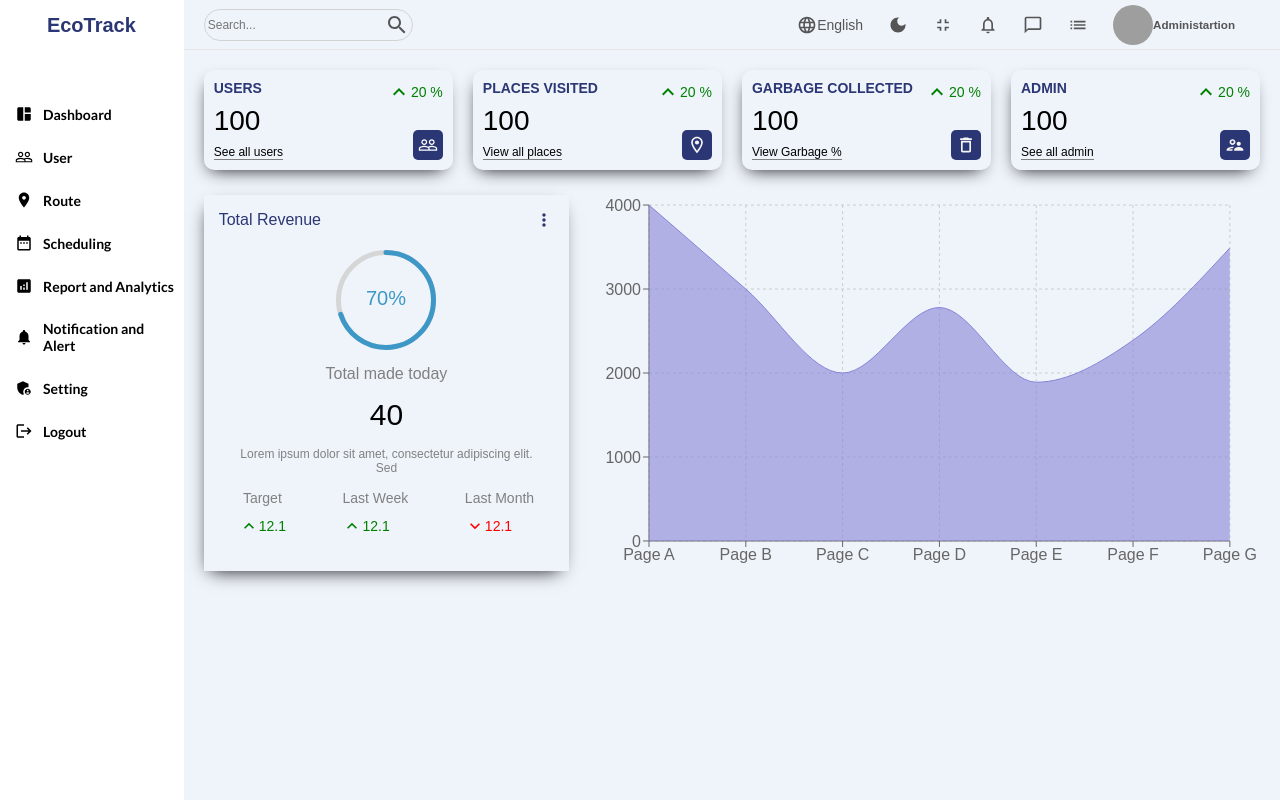
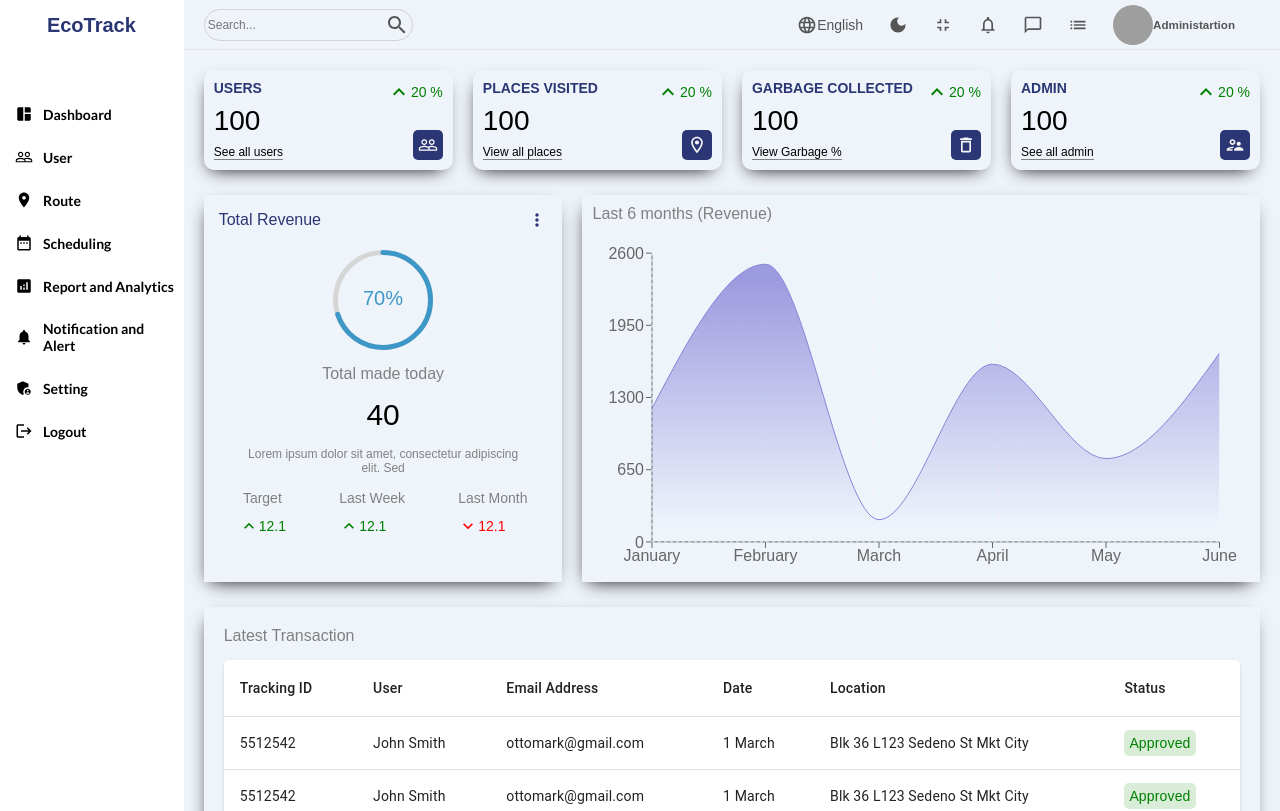
Before and after one commit to ssmdvc/ECOTRACK, a React (Create React App) app in the folder ecotrack/: page /dashboard in a window 1280 px wide. Shown: the top 811 px of the page. Built offline with nearby package versions, Linux system fonts and the light colour scheme; grey boxes are pictures that could not be loaded.

Commit message:
updated dashboard
added graphs and table

```diff
--- a/ecotrack/src/Components/Chart/Chart.jsx
+++ b/ecotrack/src/Components/Chart/Chart.jsx
@@ -3,72 +3,50 @@ import { AreaChart, Area, XAxis, YAxis, CartesianGrid, Tooltip, ResponsiveContai
 import { PureComponent } from 'react';
 
 const data = [
-  {
-    name: 'Page A',
-    uv: 4000,
-    pv: 2400,
-    amt: 2400,
-  },
-  {
-    name: 'Page B',
-    uv: 3000,
-    pv: 1398,
-    amt: 2210,
-  },
-  {
-    name: 'Page C',
-    uv: 2000,
-    pv: 9800,
-    amt: 2290,
-  },
-  {
-    name: 'Page D',
-    uv: 2780,
-    pv: 3908,
-    amt: 2000,
-  },
-  {
-    name: 'Page E',
-    uv: 1890,
-    pv: 4800,
-    amt: 2181,
-  },
-  {
-    name: 'Page F',
-    uv: 2390,
-    pv: 3800,
-    amt: 2500,
-  },
-  {
-    name: 'Page G',
-    uv: 3490,
-    pv: 4300,
-    amt: 2100,
-  },
+  { name: "January", Total: 1200},
+  { name: "February", Total: 2500},
+  { name: "March", Total: 200},
+  { name: "April", Total: 1600},
+  { name: "May", Total: 750},
+  { name: "June", Total: 1700},
 ];
-
 
 
 const Chart = () => {
   return (
     <div className='chart'>
-      <ResponsiveContainer width="100%" height="100%">
+      <div className="title">Last 6 months (Revenue)</div>
+      <ResponsiveContainer width="100%" aspect={2 / 1}>
       <AreaChart
-          width={500}
-          height={400}
+      width={730}
+      height={250}
       data={data}
-          margin={{
-            top: 10,
-            right: 30,
-            left: 0,
-            bottom: 0,
-          }}
+      margin={{ top: 10, right: 30, left: 0, bottom: 0 }}
     >
-          <CartesianGrid strokeDasharray="3 3" />
+  <defs>
+    <linearGradient id="total" x1="0" y1="0" x2="0" y2="1">
+      <stop offset="5%" stopColor="#8884d8" stopOpacity={0.8}/>
+      <stop offset="95%" stopColor="#8884d8" stopOpacity={0}/>
+    </linearGradient>
+  </defs>
     <XAxis dataKey="name" />
     <YAxis />
+    <CartesianGrid strokeDasharray="3 3" className='chartGrid' />
     <Tooltip />
-          <Area type="monotone" dataKey="uv" stroke="#8884d8" fill="#8884d8" />
+    <Area
+    type="monotone"
+    dataKey="Total"
+    stroke="#8884d8"
+    fillOpacity={1}
+    fill="url(#total)"
+    />
+    <Area
+    type="monotone"
+    dataKey="pv"
+    stroke="#82ca9d"
+    fillOpacity={1}
+    fill="url(#colorPv)"
+    />
   </AreaChart>
   </ResponsiveContainer>
     </div>
--- a/ecotrack/src/Components/Chart/Chart.scss
+++ b/ecotrack/src/Components/Chart/Chart.scss
@@ -1,3 +1,15 @@
 .chart {
     flex: 4;
+    -webkit-box-shadow: -2px 7px 18px -8px #000000;
+    box-shadow: -2px 7px 18px -8px #000000;
+    padding: 10px;
+    color: gray;
+
+    .title{
+        margin-bottom: 20px;
+    }
+
+    .chartGrid{
+        stroke: rgb(228, 255, 255);
+    }
 }
--- /dev/null
+++ b/ecotrack/src/Components/Table/Table.jsx
@@ -0,0 +1,114 @@
+import './Table.scss'
+import Table from '@mui/material/Table';
+import TableBody from '@mui/material/TableBody';
+import TableCell from '@mui/material/TableCell';
+import TableContainer from '@mui/material/TableContainer';
+import TableHead from '@mui/material/TableHead';
+import TableRow from '@mui/material/TableRow';
+import Paper from '@mui/material/Paper';
+
+
+const List = () => {
+    const rows = [
+        {
+            id:5512542,
+            user: "John Smith",
+            email: "ottomark@gmail.com",
+            date: "1 March",
+            location: "Blk 36 L123 Sedeno St Mkt City",
+            status: "Approved",
+        },
+        {
+            id:5512542,
+            user: "John Smith",
+            email: "ottomark@gmail.com",
+            date: "1 March",
+            location: "Blk 36 L123 Sedeno St Mkt City",
+            status: "Approved",
+        },
+        {
+            id:5512542,
+            user: "John Smith",
+            email: "ottomark@gmail.com",
+            date: "1 March",
+            location: "Blk 36 L123 Sedeno St Mkt City",
+            status: "Approved",
+        },
+        {
+            id:5512542,
+            user: "John Smith",
+            email: "ottomark@gmail.com",
+            date: "1 March",
+            location: "Blk 36 L123 Sedeno St Mkt City",
+            status: "Pending",
+        },
+        {
+            id:5512542,
+            user: "John Smith",
+            email: "ottomark@gmail.com",
+            date: "1 March",
+            location: "Blk 36 L123 Sedeno St Mkt City",
+            status: "Pending",
+        },
+        {
+            id:5512542,
+            user: "John Smith",
+            email: "ottomark@gmail.com",
+            date: "1 March",
+            location: "Blk 36 L123 Sedeno St Mkt City",
+            status: "Approved",
+        },
+        {
+            id:5512542,
+            user: "John Smith",
+            email: "ottomark@gmail.com",
+            date: "1 March",
+            location: "Blk 36 L123 Sedeno St Mkt City",
+            status: "Approved",
+        },
+        {
+            id:5512542,
+            user: "John Smith",
+            email: "ottomark@gmail.com",
+            date: "1 March",
+            location: "Blk 36 L123 Sedeno St Mkt City",
+            status: "Pending",
+        },
+    ];
+    return (
+    <TableContainer component={Paper} className='table'>
+    <Table sx={{ minWidth: 650 }} aria-label="simple table">
+      <TableHead>
+        <TableRow>
+          <TableCell className="tableCell">Tracking ID </TableCell>
+          <TableCell className="tableCell">User</TableCell>
+          <TableCell className="tableCell">Email Address</TableCell>
+          <TableCell className="tableCell">Date</TableCell>
+          <TableCell className="tableCell">Location</TableCell>
+          <TableCell className="tableCell">Status</TableCell>
+        </TableRow>
+      </TableHead>
+      <TableBody>
+        {rows.map((row) => (
+          <TableRow
+            key={row.id}>
+            <TableCell>
+              {row.id}
+            </TableCell>
+            <TableCell className="tableCell">{row.user}</TableCell>
+            <TableCell className="tableCell">{row.email}</TableCell>
+            <TableCell className="tableCell">{row.date}</TableCell>
+            <TableCell className="tableCell">{row.location}</TableCell>
+            <TableCell className="tableCell">
+              <span className={'status ' + row.status}>{row.status}</span>
+            </TableCell>
+          </TableRow>
+        ))}
+      </TableBody>
+    </Table>
+  </TableContainer>
+    )
+
+};
+
+export default List;
--- /dev/null
+++ b/ecotrack/src/Components/Table/Table.scss
@@ -0,0 +1,16 @@
+.table{
+    .status{
+        padding: 5px;
+        border-radius: 5px;
+
+        &.Approved{
+            color: green;
+            background-color: rgb(0, 128, 0, 0.151);
+        }
+
+        &.Pending{
+            color: goldenrod;
+            background-color: rgb(189, 189, 3, 0.103);
+        }
+    }
+}
--- a/ecotrack/src/Pages/Dashboard/Dashboard.jsx
+++ b/ecotrack/src/Pages/Dashboard/Dashboard.jsx
@@ -5,6 +5,7 @@ import Navbar from '../../Components/Navbar/Navbar';
 import Widgets from '../../Components/Widgets/Widgets';
 import Featured from '../../Components/Featured/Featured';
 import Chart from '../../Components/Chart/Chart';
+import Table from '../../Components/Table/Table';
 
 
 const Dashboard = () => {
@@ -23,6 +24,10 @@ const Dashboard = () => {
           <Featured />
           <Chart />
         </div>
+        <div className="listContainer">
+          <div className="listTitle">Latest Transaction</div>
+          <Table />
+        </div>
       </div>
     </div>
   )
--- a/ecotrack/src/Pages/Dashboard/Dashboard.scss
+++ b/ecotrack/src/Pages/Dashboard/Dashboard.scss
@@ -14,5 +14,18 @@
         .charts{
             padding: 5px 20px;
         }
+
+        .listContainer {
+            -webkit-box-shadow: -2px 7px 18px -8px #000000;
+            box-shadow: -2px 7px 18px -8px #000000;
+            padding: 20px;
+            margin: 20px;
+
+            .listTitle{
+                font-weight: 500;
+                color: gray;
+                margin-bottom: 15px;
+            }
+        }
     }
 }
```
Lines whose indentation alone changed are shown as unchanged.
